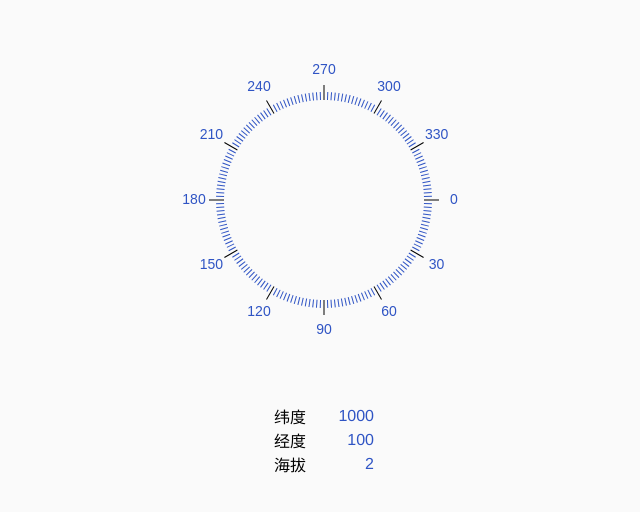
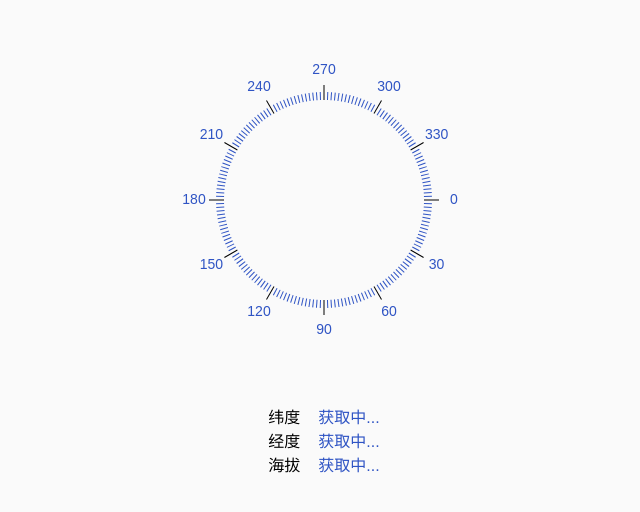
Before and after one commit to littleprincewdk/compass, a website: page index.html in a window 1280 px wide. Shown: the whole page, without its empty margins (316-956 px from the left). Drawn offline with nearby package versions, Linux system fonts and the light colour scheme; files that its build step writes are made by us from their sources.

Commit message:
location-detail

```diff
--- a/index.html
+++ b/index.html
@@ -28,9 +28,9 @@
     <canvas id="compass">浏览器不支持canvas,请更换浏览器或使用css3版</canvas>
     <table id="location-detail">
         <tbody>
-            <tr><td class="title">纬度</td><td class="value" id="detail-latitude">1000</td></tr>
-            <tr><td class="title">经度</td><td class="value" id="detail-longitude">100</td></tr>
-            <tr><td class="title">海拔</td><td class="value" id="detail-altitude">2</td></tr>
+            <tr><td class="title">纬度</td><td class="value" id="detail-latitude">获取中...</td></tr>
+            <tr><td class="title">经度</td><td class="value" id="detail-longitude">获取中...</td></tr>
+            <tr><td class="title">海拔</td><td class="value" id="detail-altitude">获取中...</td></tr>
         </tbody>
     </table>
 </div>
```
